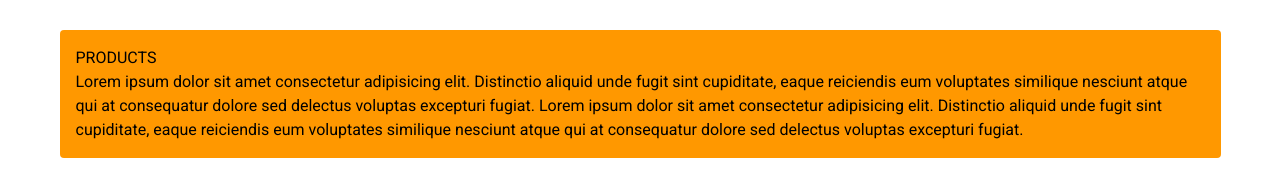
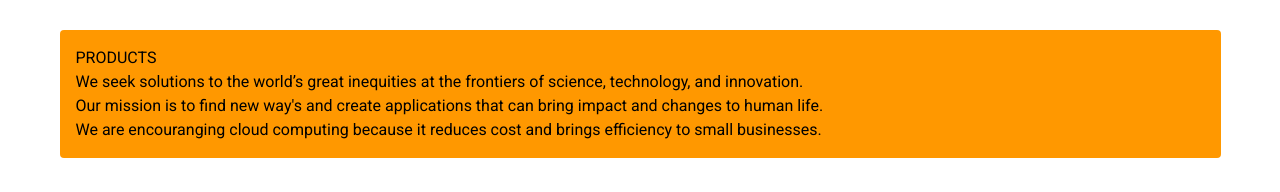
Before and after one commit to kevinodongo/jogvek, a Vue app: page /#/products in a window 1280 px wide. Shown: the part 546-738 px from the top of the page. Built offline with nearby package versions, Linux system fonts and the light colour scheme; grey boxes are pictures that could not be loaded.

Commit message:
Initial Commit

```diff
--- a/src/components/Products.vue
+++ b/src/components/Products.vue
@@ -31,14 +31,16 @@
           <v-alert color="orange" class="black--text mb-10">
             <div>PRODUCTS</div>
             <div>
-              Lorem ipsum dolor sit amet consectetur adipisicing elit.
-              Distinctio aliquid unde fugit sint cupiditate, eaque reiciendis
-              eum voluptates similique nesciunt atque qui at consequatur dolore
-              sed delectus voluptas excepturi fugiat. Lorem ipsum dolor sit amet
-              consectetur adipisicing elit. Distinctio aliquid unde fugit sint
-              cupiditate, eaque reiciendis eum voluptates similique nesciunt
-              atque qui at consequatur dolore sed delectus voluptas excepturi
-              fugiat.
+              We seek solutions to the world’s great inequities at the frontiers
+              of science, technology, and innovation.
+            </div>
+            <div>
+              Our mission is to find new way's and create applications that can
+              bring impact and changes to human life.
+            </div>
+            <div>
+              We are encouranging cloud computing because it reduces cost and
+              brings efficiency to small businesses.
             </div>
           </v-alert>
           <v-row>
```
